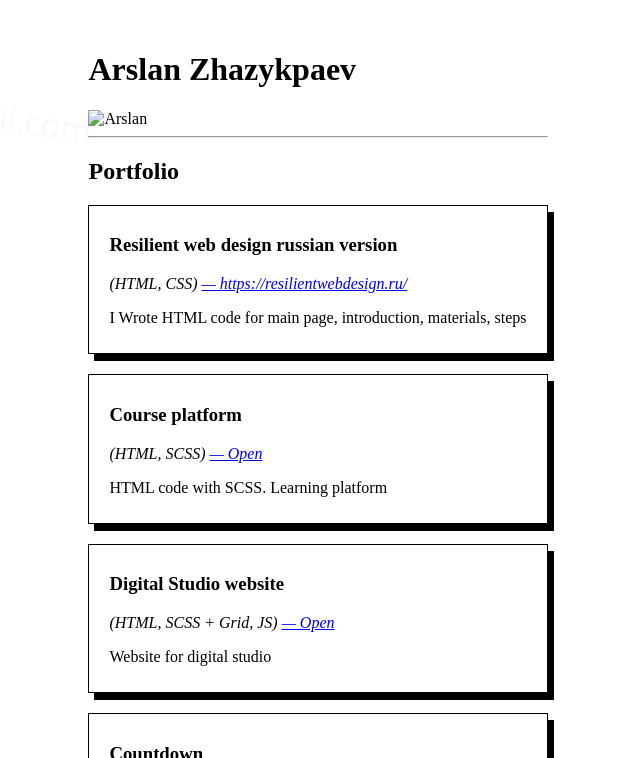
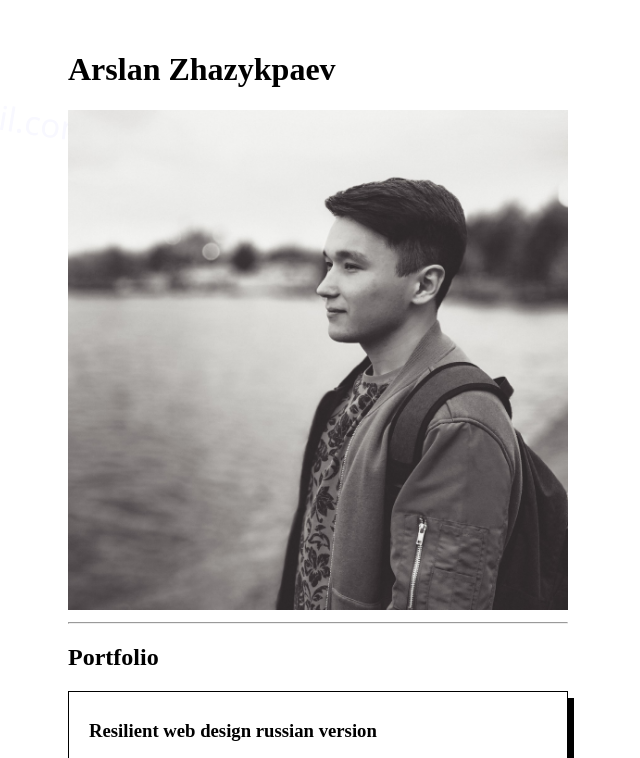
Before and after one commit to arseqpage/arseqpage.com, a plain HTML site: page index.html in a window 1280 px wide. Shown: the top 758 px of the page, without its empty margins (322-962 px from the left). Drawn offline with Linux system fonts and the light colour scheme.

Commit message:
Update index.html

```diff
--- a/index.html
+++ b/index.html
@@ -12,7 +12,7 @@
 <body>
     <div class="page">
         <h1>Arslan Zhazykpaev</h1>
-        <img class="ava" src="arslan.jpg" alt="Arslan">
+        <img class="ava" src="arslan.png" alt="Arslan">
         <hr>
         <h2>Portfolio</h2>
 
```
